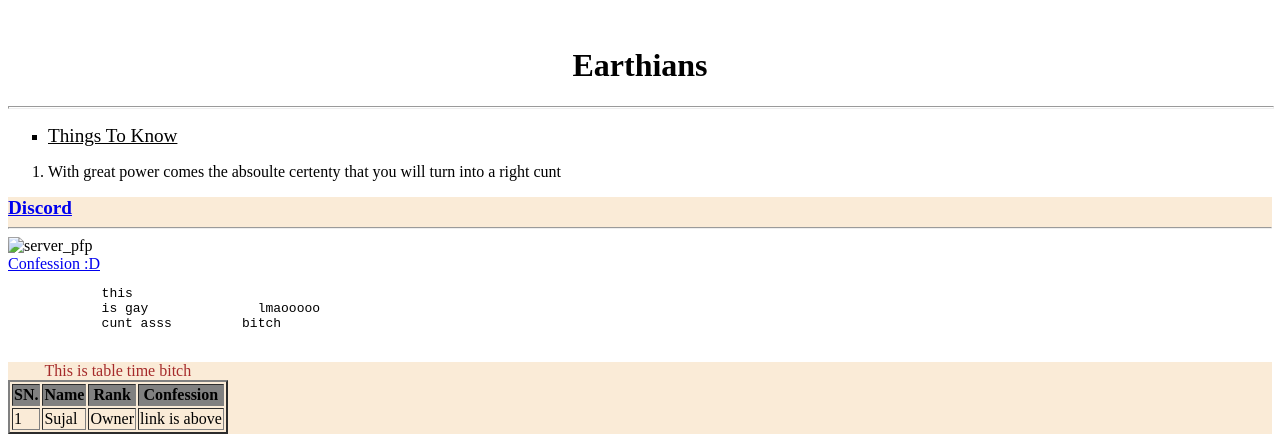
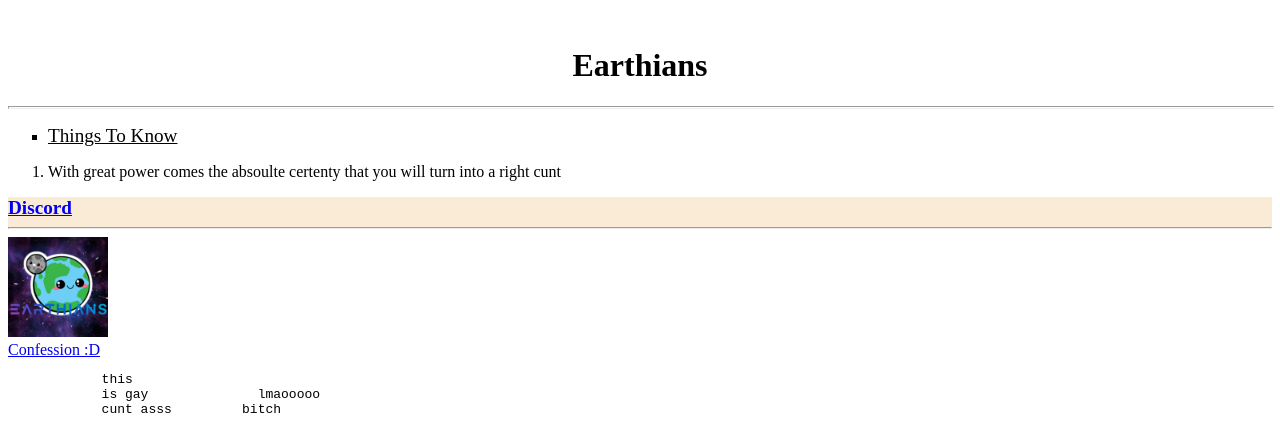
Before and after one commit to Prithivian/Sujal, a plain HTML site: page index.html in a window 1280 px wide. Shown: the top 445 px of the page. Drawn offline with Linux system fonts and the light colour scheme.

Commit message:
Update index.html

```diff
--- a/index.html
+++ b/index.html
@@ -33,7 +33,7 @@
             <a href="https://discord.io/prithivians+" target="main"><b><big>Discord</big></b></a>
             <hr>
         </div>
-        <img src="img/discord.png" width="100" alt="server_pfp"><br>
+        <img src="discord.png" width="100" alt="server_pfp"><br>
         <a href="https://www.confessout.com/sujalstha03                " target="blank">Confession :D</a>
         <pre>
             this
```
